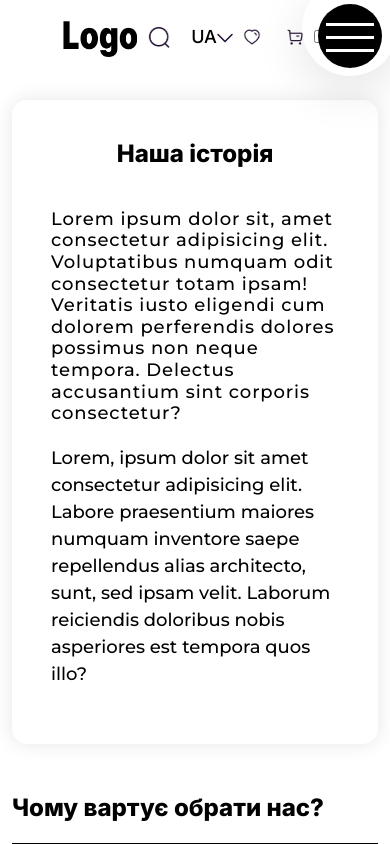
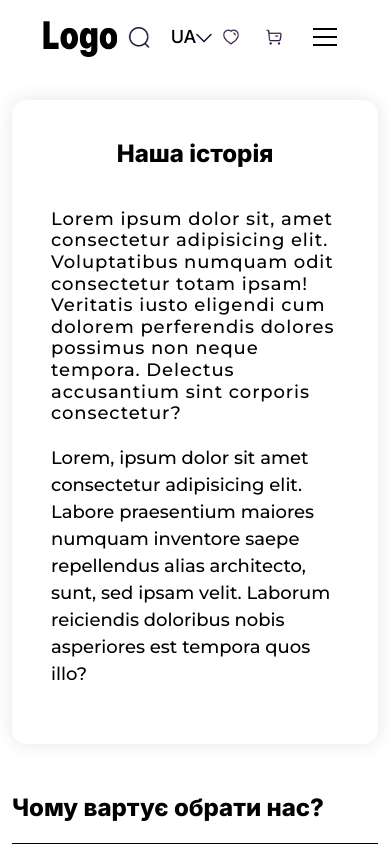
Before and after one commit to MrShadowKnight/CW_NEXT, a Next.js app: page /about in a window 390 px wide. Shown: the top 844 px of the page. Built offline with nearby package versions, Linux system fonts and the light colour scheme.

Commit message:
Add.changes

```diff
--- a/src/layouts/header/header.module.scss
+++ b/src/layouts/header/header.module.scss
@@ -34,7 +34,7 @@
     @media screen and (max-width: 500px) {
       margin: 0;
     }
-    @media screen and (max-width: 4200px) {
+    @media screen and (max-width: 420px) {
       padding: 0 10px;
     }
     Image {
@@ -114,7 +114,7 @@
     border-radius: 15px;
     transition: 0.5s;
     cursor: pointer;
-    @media screen and (max-width: 1220px) {
+    @media screen and (max-width: 1199px) {
       display: none;
     }
     a {
@@ -131,217 +131,100 @@
     }
   }
   &__menu {
-    @media screen and (max-width: 1220px) {
+    @media screen and (max-width: 1199px) {
       display: none;
     }
   }
 }
-
-// Color variables
-
-$color-secondary-grey: #bdc3c7;
-
-$color-primary-blue: #000;
-$color-secondary-bluelight: #000;
-$color-primary-dark: #fff;
-
-$color-white: #fff;
-$color-black: #000;
-
-// Navigation Parts
-
-.navigation {
+.header__burger {
+  display: flex;
+  flex-direction: column;
+  cursor: pointer;
+  padding: 10px;
   display: none;
-  @media screen and (max-width: 1200px) {
+  margin-left: 20px;
+  z-index: 101;
+  @media screen and (max-width: 1199px) {
     display: flex;
   }
-  &__checkbox {
-    display: none;
-  }
 
-  &__button {
-    background-color: transparent;
-    height: 6rem;
-    width: 6rem;
-    position: fixed;
-    top: -1.25rem;
-    right: 8rem;
-    border-radius: 50%;
-    z-index: 2000;
-    box-shadow: 0 1rem 3rem rgba($color-black, 0.1);
-    text-align: center;
-    cursor: pointer;
-    @media screen and (max-width: 1100px) {
-      right: 7rem;
-    }
-    @media screen and (max-width: 1000px) {
-      right: 5.5rem;
-    }
-    @media screen and (max-width: 910px) {
-      right: 4rem;
-    }
-    @media screen and (max-width: 850px) {
-      right: 2.5rem;
-    }
-    @media screen and (max-width: 770px) {
-      right: 1rem;
-    }
-    @media screen and (max-width: 572px) {
-      right: -0.5rem;
+  @media screen and (max-width: 768px) {
+    margin-left: 10px;
   }
 }
 
-  &__background {
-    height: 4rem;
-    width: 4rem;
-    border-radius: 50%;
+.header__line {
+  width: 24px;
+  height: 2px;
+  background-color: #000;
+  margin: 3px 0;
+  transition: transform 0.2s, opacity 0.2s;
+}
+
+.header__mobileMenu {
   position: fixed;
-    top: 0.25rem;
-    right: 9rem;
-    background-image: radial-gradient(
-      $color-primary-blue,
-      $color-secondary-bluelight
-    );
-    z-index: 1000;
-    transition: transform 0.8s cubic-bezier(0.86, 0, 0.07, 1);
-    @media screen and (max-width: 1100px) {
-      right: 8rem;
+  top: 0px;
+  left: 0;
+  width: 100%;
+  height: 100vh;
+  z-index: 100;
+  background-color: #fff;
+  transition: left 0.5s ease;
+  display: flex;
+  flex-direction: column;
+  justify-content: center;
+  align-items: center;
+
+  ul {
+    display: flex;
+    flex-direction: column !important;
+    li {
+      list-style: none;
+      margin-bottom: 30px;
+      font-size: 18px;
+      font-style: normal;
+      font-weight: 600;
+      line-height: normal;
+      a {
+        color: #000;
+        text-decoration: none;
       }
-    @media screen and (max-width: 1000px) {
-      right: 6.5rem;
-    }
-    @media screen and (max-width: 910px) {
-      right: 5rem;
-    }
-    @media screen and (max-width: 850px) {
-      right: 3.5rem;
-    }
-    @media screen and (max-width: 770px) {
-      right: 2rem;
-    }
-    @media screen and (max-width: 572px) {
-      right: 0.5rem;
     }
   }
 
-  &__nav {
-    height: 100vh;
-    position: fixed;
-    top: 0;
-    left: 0;
-    z-index: 1500;
-
-    opacity: 0;
-    width: 0;
-    transition: all 0.8s cubic-bezier(0.68, -0.55, 0.265, 1.55);
+  &_icon {
+    i {
+      margin: 0px 15px;
+      font-size: 30px;
     }
-
-  &__list {
-    position: absolute;
-    top: 50%;
-    left: 50%;
-    transform: translate(-50%, -50%);
-    list-style: none;
-    text-align: center;
-    width: 100%;
-  }
-
-  &__item {
-    margin: 1rem;
-  }
-
-  &__link {
-    &:link,
-    &:visited {
-      display: inline-block;
-      font-size: 3rem;
-      font-weight: 300;
-      padding: 1rem 2rem;
-      color: $color-white;
-      text-decoration: none;
-      text-transform: uppercase;
-      background-image: linear-gradient(
-        120deg,
-        transparent 0%,
-        transparent 50%,
-        $color-white 50%
-      );
-      background-size: 220%;
-      transition: all 0.4s;
-      @media screen and (max-width: 660px) {
-        font-size: 2rem;
-      }
-      @media screen and (max-width: 460px) {
-        font-size: 1.5rem;
   }
 }
 
-    &:hover,
-    &:active {
-      background-position: 100%;
-      color: $color-primary-blue;
-      transform: translateX(1rem);
+.scrolled {
+  background: #fff !important;
+  color: #000 !important;
+  // background: linear-gradient(0deg, rgba(0, 0, 0, 0.20) 0%, rgba(0, 0, 0, 0.20) 100%);
+
+  a {
+    color: #000 !important;
+
+    &:hover {
+      color: #9e2235 !important;
     }
   }
 
-  // Functionnality
-  &__checkbox:checked ~ &__background {
-    transform: scale(80);
+  .header__line {
+    background-color: #000 !important;
+  }
+}
+.header__burger.lineCross .header__line:nth-child(1) {
+  transform: rotate(-45deg) translate(-5px, 6px);
 }
 
-  &__checkbox:checked ~ &__nav {
-    opacity: 1;
-    width: 100%;
+.header__burger.lineCross .header__line:nth-child(2) {
+  opacity: 0;
 }
 
-  &__icon {
-    position: relative;
-    margin-top: 3.5rem;
-
-    &,
-    &::before,
-    &::after {
-      width: 3rem;
-      height: 3px;
-      background-color: $color-primary-dark;
-      display: inline-block;
+.header__burger.lineCross .header__line:nth-child(3) {
+  transform: rotate(45deg) translate(-5px, -6px);
 }
-
-    &::before,
-    &::after {
-      content: "";
-      position: absolute;
-      left: 0;
-      transition: all 0.2s;
-    }
-
-    &::before {
-      top: -0.8rem;
-    }
-    &::after {
-      top: 0.8rem;
-    }
-  }
-
-  &__button:hover &__icon::before {
-    top: -1rem;
-  }
-
-  &__button:hover &__icon::after {
-    top: 1rem;
-  }
-
-  &__checkbox:checked + &__button &__icon {
-    background-color: transparent;
-  }
-
-  &__checkbox:checked + &__button &__icon::before {
-    top: 0;
-    transform: rotate(135deg);
-  }
-
-  &__checkbox:checked + &__button &__icon::after {
-    top: 0;
-    transform: rotate(-135deg);
-  }
-}
--- a/src/layouts/header/index.tsx
+++ b/src/layouts/header/index.tsx
@@ -1,8 +1,6 @@
-import React from "react";
+import React, { useState } from "react";
 import Link from "next/link";
 import Image from "next/image";
-import ReactDOM from "react-dom";
-import $ from "jquery";
 // import image
 import imgHeart from "../../assets/img/Heart.png";
 import imgBuy from "../../assets/img/Buy.png";
@@ -12,6 +10,20 @@ import imgSearch from "../../assets/img/Search.png";
 import s from "./header.module.scss";
 
 const Header = () => {
+  // function
+  const [isMenuOpen, setIsMenuOpen] = useState(false);
+  const toggleMenu = () => {
+    setIsMenuOpen(!isMenuOpen);
+  };
+
+  const [scrolled, setScrolled] = useState(false);
+  const handleScroll = () => {
+    if (window.scrollY > 0) {
+      setScrolled(true);
+    } else {
+      setScrolled(false);
+    }
+  };
   return (
     <>
       <header className={s.header}>
@@ -92,40 +104,49 @@ const Header = () => {
 
         {/* Burger menu */}
 
-        <div className={s.navigation}>
-          <input
-            type="checkbox"
-            className="navigation__checkbox"
-            id="navi-toggle"
-          />
+        <div
+          className={`${s.header__burger} ${isMenuOpen ? s.lineCross : ""}`}
+          onClick={toggleMenu}
+        >
+          <div className={`${s.header__line}`}></div>
+          <div className={`${s.header__line}`}></div>
+          <div className={`${s.header__line}`}></div>
+        </div>
 
-          <label className={s.navigation__button} htmlFor="navi-toggle">
-            <span className={s.navigation__icon}>&nbsp;</span>
-          </label>
-
-          <div className={s.navigation__background}>&nbsp;</div>
-
-          <nav className={s.navigation__nav}>
-            <ul className={s.navigation__list}>
-              <li className={s.navigation__item}>
-                <Link href="/products" className={s.navigation__link}>
+        <div
+          className={s.header__mobileMenu}
+          style={isMenuOpen ? { left: "0%" } : { left: "-100%" }}
+        >
+          <nav>
+            <ul>
+              <li onClick={() => setIsMenuOpen(false)}>
+                <Link href="/products">
                   Товари
+                  <svg
+                    xmlns="http://www.w3.org/2000/svg"
+                    width="16"
+                    height="10"
+                    viewBox="0 0 16 10"
+                    fill="none"
+                  >
+                    <path
+                      d="M15 1.5L8 8.5L1 1.5"
+                      stroke="#200E32"
+                      strokeWidth="1.5"
+                      strokeLinecap="round"
+                      strokeLinejoin="round"
+                    />
+                  </svg>
                 </Link>
               </li>
-              <li className={s.navigation__item}>
-                <Link href="/about" className={s.navigation__link}>
-                  Про нас
-                </Link>
+              <li onClick={() => setIsMenuOpen(false)}>
+                <Link href="/about">Про нас</Link>
               </li>
-              <li className={s.navigation__item}>
-                <Link href="/contact" className={s.navigation__link}>
-                  Контакти
-                </Link>
+              <li onClick={() => setIsMenuOpen(false)}>
+                <Link href="/сontact">Контакти</Link>
               </li>
-              <li className={s.navigation__item}>
-                <Link href="/login" className={s.navigation__link}>
-                  Вхід
-                </Link>
+              <li onClick={() => setIsMenuOpen(false)}>
+                <Link href="/login">Вхід</Link>
               </li>
             </ul>
           </nav>
```
Lines whose indentation alone changed are shown as unchanged.
